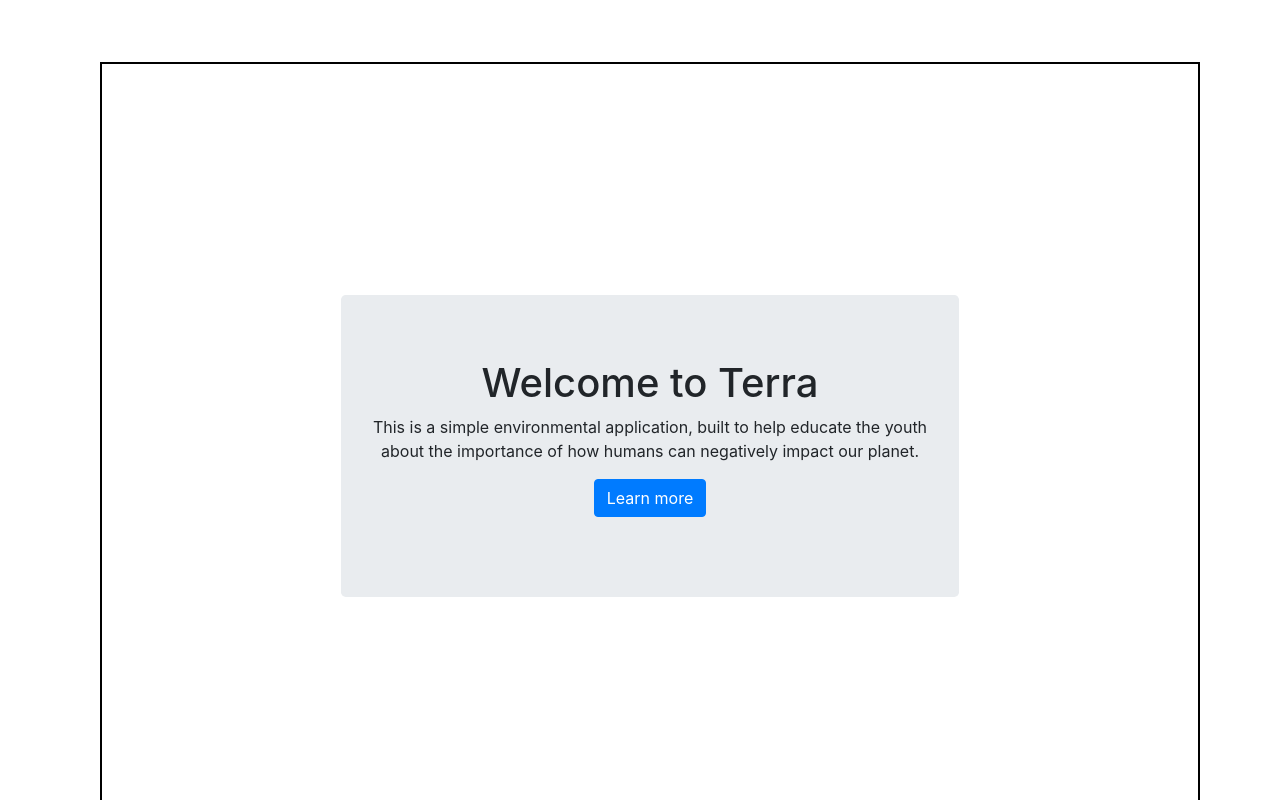
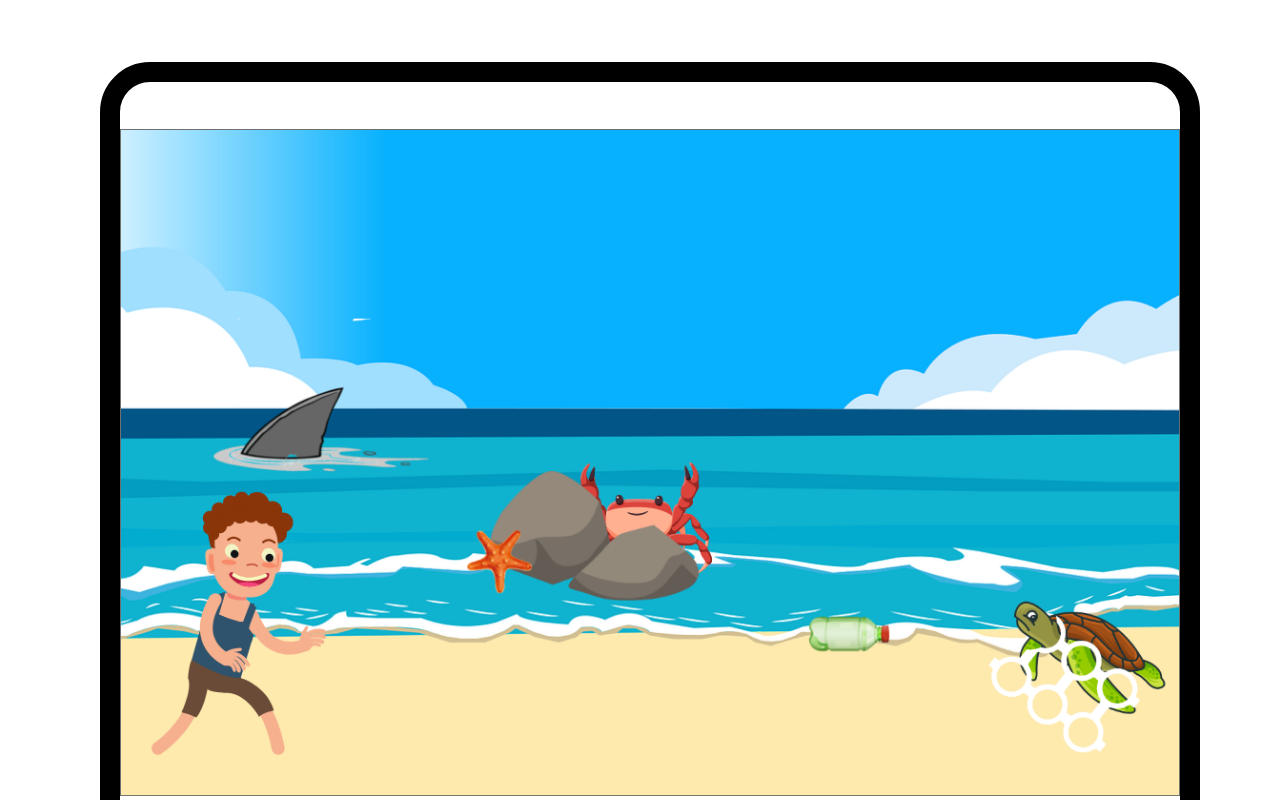
Before and after one commit to mdn102/terra, a Next.js app in the folder terra/: page / in a window 1280 px wide. Shown: the part 840-1640 px from the top of the page. Built offline with nearby package versions, Linux system fonts and the light colour scheme.

Commit message:
styling television img

```diff
--- a/terra/components/UserInterface.js
+++ b/terra/components/UserInterface.js
@@ -5,7 +5,7 @@ import Router from 'next/router';
 const userInterface = () => {
   return (
     <div className="center">
-      <h2>Where would you like to go?</h2>
+      <h2 className="jumbo-title">Where would you like to go?</h2>
       <div className="layout-container">
         <Row>
           <Col>
@@ -26,21 +26,9 @@ const userInterface = () => {
           </Col>
           <Col>
               <div className="jumbo">
-                <Jumbotron>
                   <div className="jumbo-content">
-                    <h1>Welcome to Terra</h1>
-                    <p>
-                      This is a simple environmental application, built to help
-                      educate the youth
-                      <br />
-                      about the importance of how humans can negatively impact our
-                      planet.
-                    </p>
-                    <p>
-                      <Button variant="primary">Learn more</Button>
-                    </p>
+                    <img className="main-img" src="/img/FullBeachScene.png" alt="full beach scene" />
                   </div>
-                </Jumbotron>
               </div>
           </Col>
           <Col>
@@ -65,6 +53,9 @@ const userInterface = () => {
         .center {
           text-align: center;
         }
+        .jumbo-title {
+
+        }
         .layout-container {
           min-width: 900px;
           max-width: 1920px;
@@ -85,7 +76,8 @@ const userInterface = () => {
           display: flex;
           align-items: center;
           justify-content: center;
-          border: 2px solid black;
+          border: 20px solid black;
+          border-radius: 50px;
           margin-left: 100px;
           margin-right: 100px;
         }
@@ -101,6 +93,10 @@ const userInterface = () => {
           margin: 0;
           border-radius: 15px;
         }
+        .main-img {
+          max-width: 100%;
+          max-height: 100%;
+        }
       `}</style>
     </div>
   );
```
Also changed, not shown: terra/public/img/FullBeachScene.png (added), 1 other file (tests, documents, lock files or other folders).
